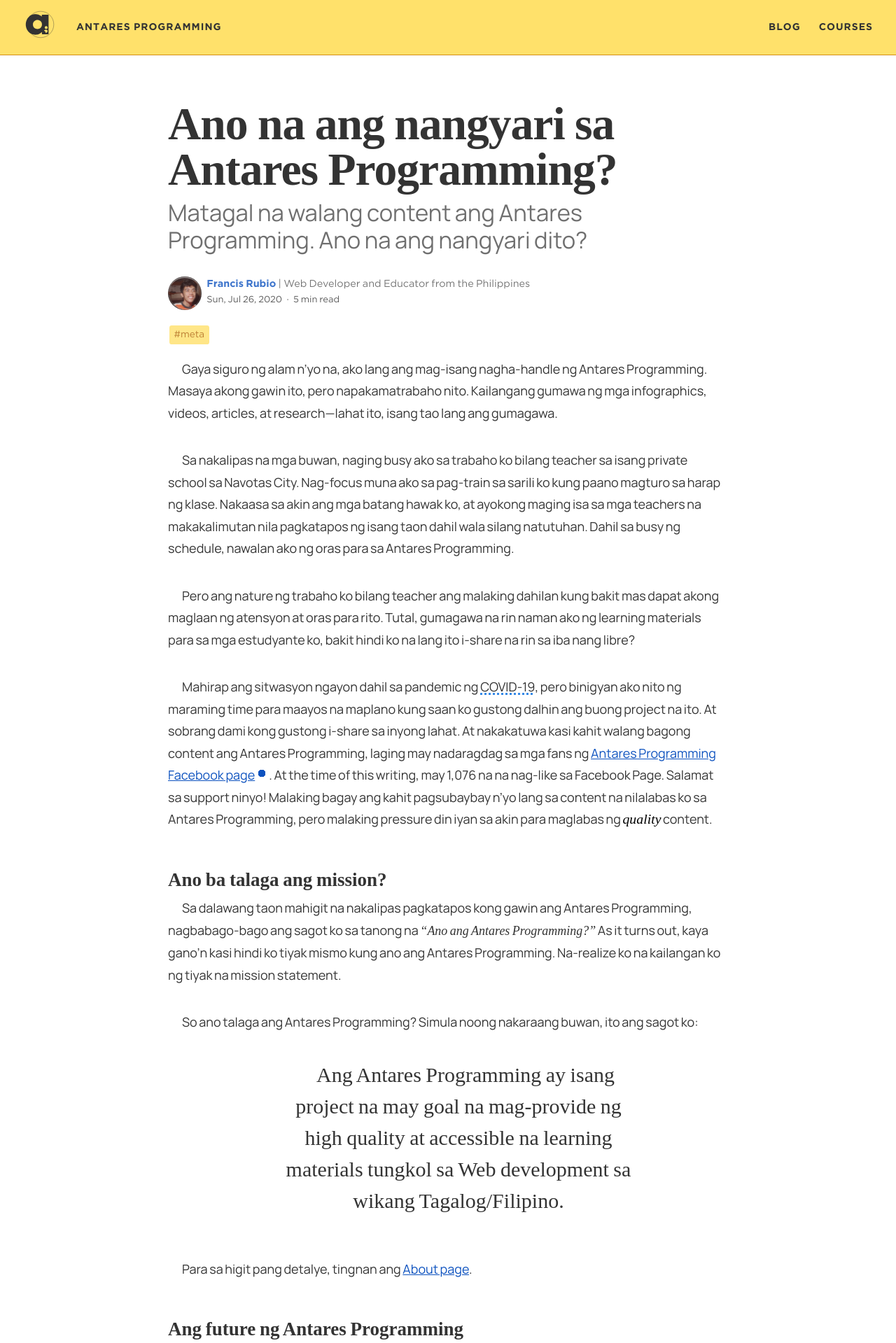
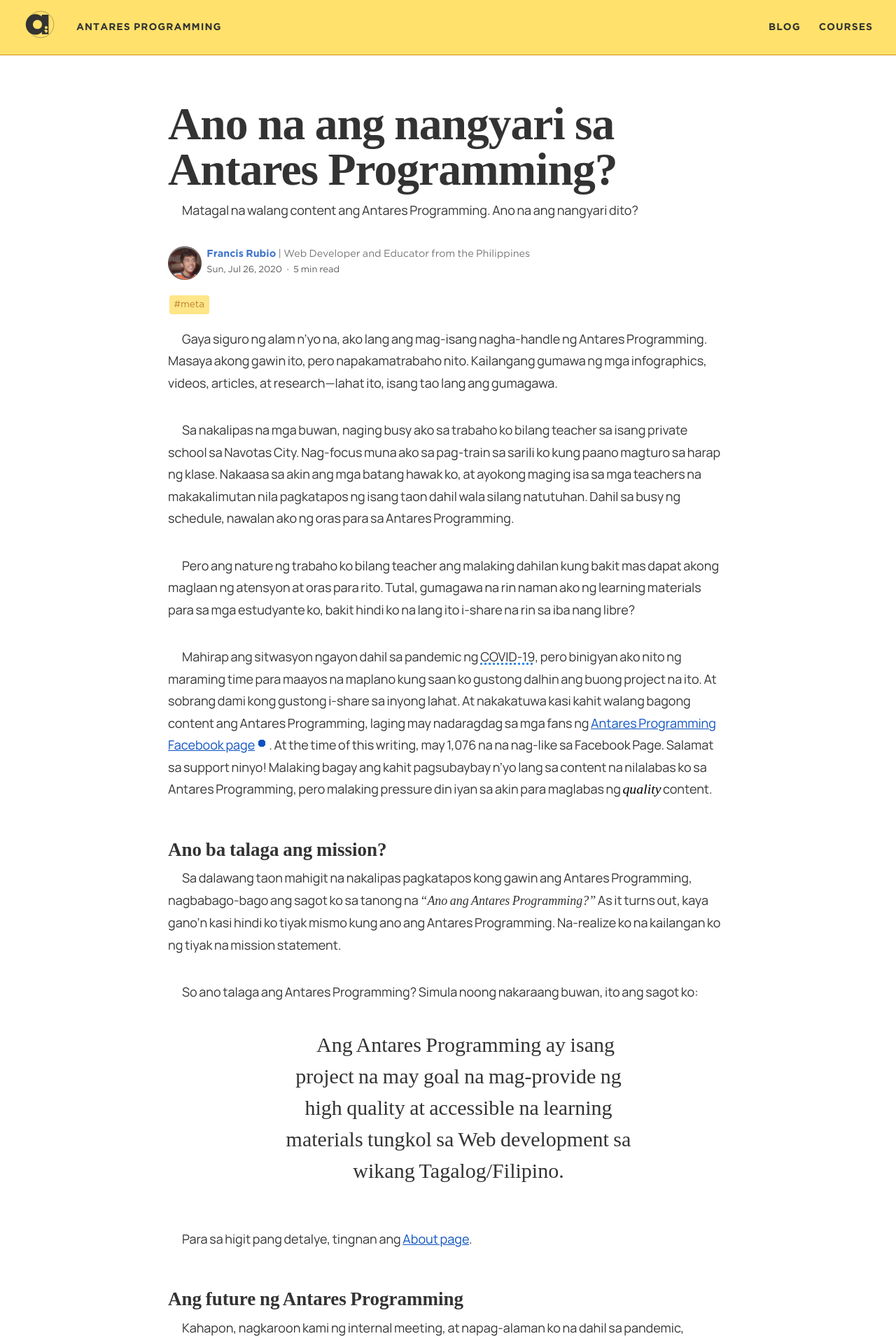
Before and after one commit to elementary/blog-template, a Jekyll site: the page built from _posts/2020-07-26-ano-na-ang-nagyari-sa-antares-programming?.md, in a window 1280 px wide. Shown: the top 1919 px of the page at 70% size. Built offline with Jekyll 4.4.1, drawn with Linux system fonts in a browser that asks for light colours; some web fonts are replaced; our own code applies the rules of GitHub Pages for plain Markdown files.

Commit message:
New styles

```diff
--- a/_layouts/post.html
+++ b/_layouts/post.html
@@ -4,7 +4,7 @@
 
 {% include outdated.html post=page %}
 
-<article>
+<article class="post">
   {% if page.hidden %}
     <aside class="embargo">
       {% if page.hidden != true %}
@@ -18,9 +18,9 @@
     </aside>
   {% endif %}
   <header>
-    <h1>{% include title.html title=page.title %}</h1>
+    <h1 class="post__title">{% include title.html title=page.title %}</h1>
     {% if page.description %}
-      <h2>{% include title.html title=page.description %}</h2>
+      <p class="post__subtitle" role="doc-subtitle">{% include title.html title=page.description %}</p>
     {% endif %}
 
     {% include byline.html author=page.author date=page.date content=page.content link=true %}
@@ -30,8 +30,9 @@
   <section>
     {{ content }}
   </section>
-
+  <footer>
   {% include thanks.html %}
+  </footer>
 </article>
 
 {% include license.html %}
--- a/_sass/_layout.scss
+++ b/_sass/_layout.scss
@@ -464,7 +464,7 @@
 	margin: 100px -1rem;
 	max-width: none;
 	position: relative;
-	padding: 1rem 0;
+	padding: 1rem 2rem;
 	padding-left: 150px;
 
   ::selection {
@@ -480,11 +480,11 @@
   }
 
   .attribution {
-	position: absolute;
-	bottom: 1rem;
-	font-size: 0.5em;
-	line-height: 1;
-	right: 1rem;
+	  position: absolute;
+	  bottom: 1rem;
+	  font-size: 0.5em;
+	  line-height: 1;
+	  right: 2rem;
   }
 
   .btn {
```
